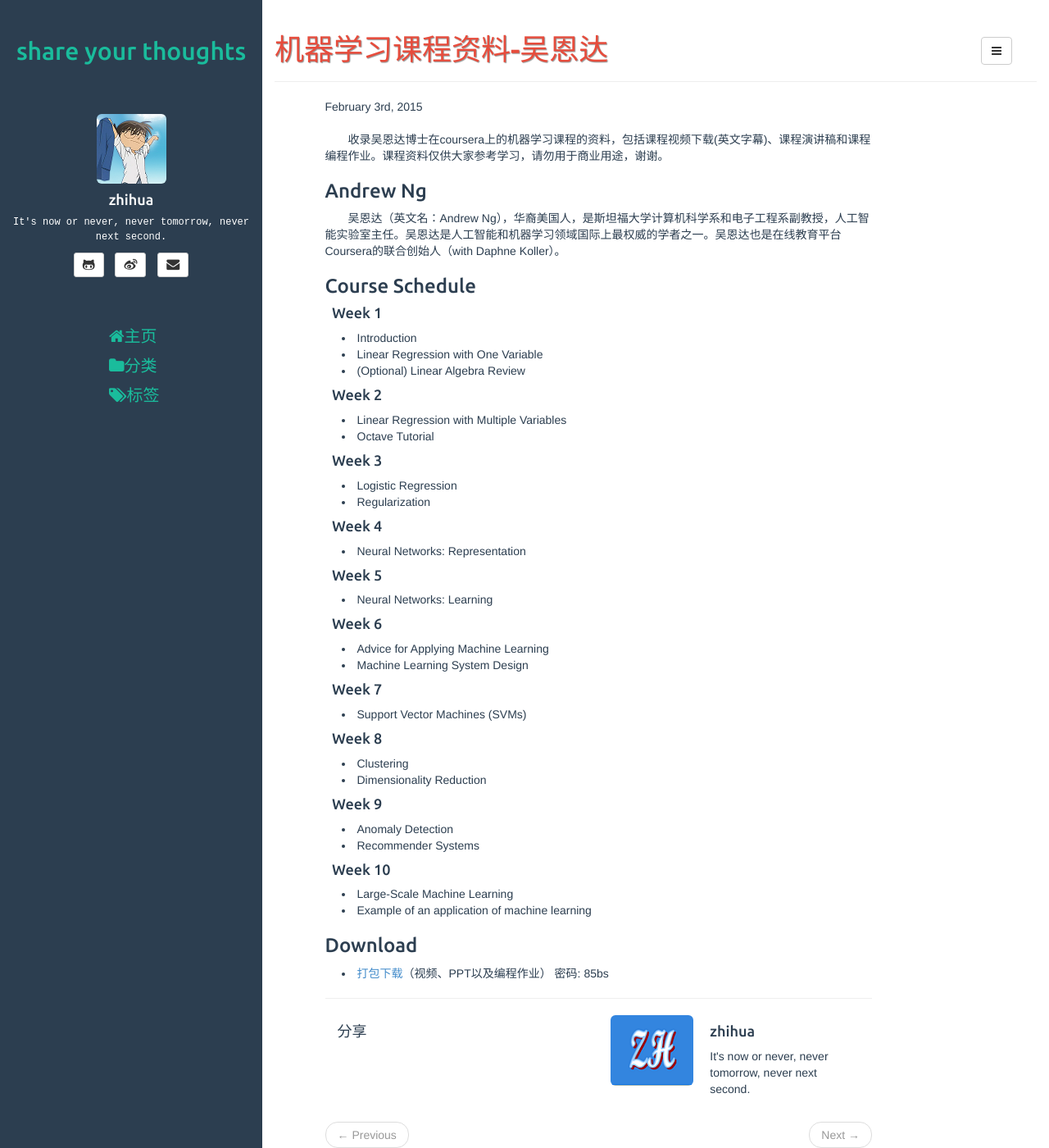
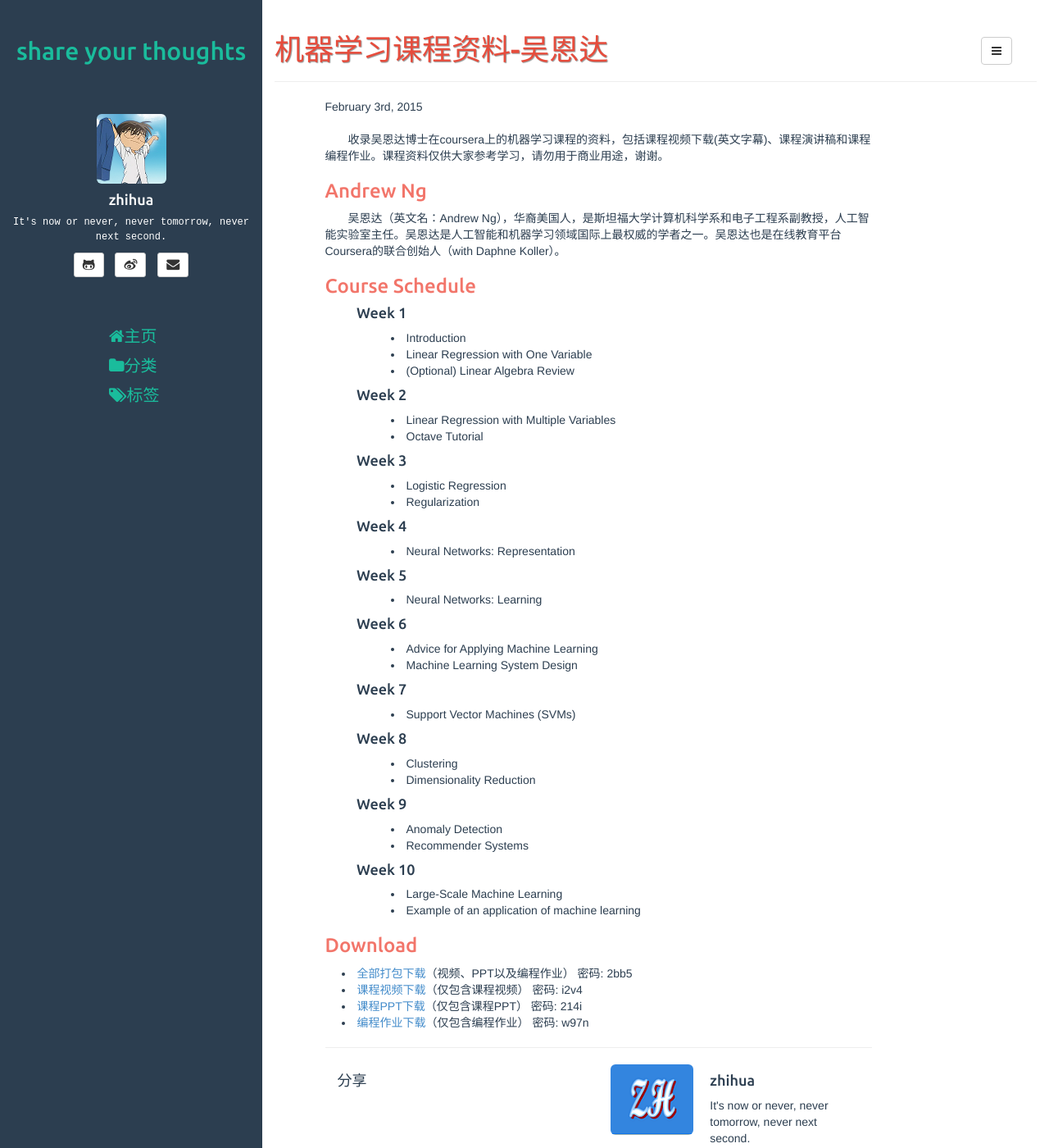
Before and after one commit to zhihuawon/zhihuawon.github.io, a Jekyll site: the page built from _posts/2015-2-3-Machine-Learning-Andrew-Ng.md, in a window 1280 px wide and 1400 px high. Shown: the whole window at 82% size. Built offline with Jekyll 4.4.1, drawn with Linux system fonts in a browser that asks for light colours; comment, search, counter and statistics services are not loaded.

Commit message:
modified the link address

```diff
--- a/_posts/2015-2-3-Machine-Learning-Andrew-Ng.md
+++ b/_posts/2015-2-3-Machine-Learning-Andrew-Ng.md
@@ -6,58 +6,42 @@
 description: 收录吴恩达博士在coursera上的机器学习课程的资料，包括课程视频下载(英文字幕)、课程演讲稿和课程编程作业。课程资料仅供大家参考学习，请勿用于商业用途，谢谢。
 ---
 <p>收录吴恩达博士在coursera上的机器学习课程的资料，包括课程视频下载(英文字幕)、课程演讲稿和课程编程作业。课程资料仅供大家参考学习，请勿用于商业用途，谢谢。</p>
-<h3>Andrew Ng</h3>
+<div id="div4"><h3>Andrew Ng</h3></div>
 <p>吴恩达（英文名：Andrew Ng），华裔美国人，是斯坦福大学计算机科学系和电子工程系副教授，人工智能实验室主任。吴恩达是人工智能和机器学习领域国际上最权威的学者之一。吴恩达也是在线教育平台Coursera的联合创始人（with Daphne Koller）。</p>
-<h3>Course Schedule</h3>
+<div id="div4"><h3>Course Schedule</h3>
 <h4>&nbsp;&nbsp;Week 1</h4>
-<div id="div4">
 	<li>Introduction</li>
 	<li>Linear Regression with One Variable</li>
 	<li>(Optional) Linear Algebra Review</li>
-</div>
 <h4>&nbsp;&nbsp;Week 2</h4>
-<div id="div4">
 	<li>Linear Regression with Multiple Variables</li>
 	<li>Octave Tutorial</li>
-</div>
 <h4>&nbsp;&nbsp;Week 3</h4>
-<div id="div4">
 	<li>Logistic Regression</li>
 	<li>Regularization</li>
-</div>
 <h4>&nbsp;&nbsp;Week 4</h4>
-<div id="div4">
 	<li>Neural Networks: Representation</li>
-</div>
 <h4>&nbsp;&nbsp;Week 5</h4>
-<div id="div4">
 	<li>Neural Networks: Learning</li>
-</div>
 <h4>&nbsp;&nbsp;Week 6</h4>
-<div id="div4">
 	<li>Advice for Applying Machine Learning</li>
 	<li>Machine Learning System Design</li>
-</div>
 <h4>&nbsp;&nbsp;Week 7</h4>
-<div id="div4">
 	<li>Support Vector Machines (SVMs)</li>
-</div>
 <h4>&nbsp;&nbsp;Week 8</h4>
-<div id="div4">
 	<li>Clustering</li>
 	<li>Dimensionality Reduction</li>
-</div>
 <h4>&nbsp;&nbsp;Week 9</h4>
-<div id="div4">
 	<li>Anomaly Detection</li>
 	<li>Recommender Systems</li>
-</div>
 <h4>&nbsp;&nbsp;Week 10</h4>
-<div id="div4">
 	<li>Large-Scale Machine Learning</li>
 	<li>Example of an application of machine learning</li>
 </div>
-<h3>Download</h3>
-<div id="div4">
-	<li><a href="http://pan.baidu.com/s/1eQ5uIGy" target="_blank"> 打包下载</a>（视频、PPT以及编程作业） 密码: 85bs</li>
+<div id="div4"><h3>Download</h3></div>
+<div id="div5">
+	<li><a href="http://pan.baidu.com/s/1kTmTFBh" target="_blank"> 全部打包下载</a>（视频、PPT以及编程作业） 密码: 2bb5</li>
+	<li><a href="http://pan.baidu.com/s/1qWzAFgC" target="_blank"> 课程视频下载</a>（仅包含课程视频） 密码: i2v4</li>
+	<li><a href="http://pan.baidu.com/s/1kTyyUBP" target="_blank"> 课程PPT下载</a>（仅包含课程PPT） 密码: 214i</li>
+	<li><a href="http://pan.baidu.com/s/1dDvnvMh" target="_blank"> 编程作业下载</a>（仅包含编程作业） 密码: w97n</li>
 </div>
--- a/assets/css/style.css
+++ b/assets/css/style.css
@@ -217,5 +217,14 @@
 	text-indent:2em;
 }
 #div4 li{
+	margin-left:80px;
+}
+#div4 h3{
+	color: #f2756a;
+}
+#div4 h4{
+	margin-left:30px;
+}
+#div5 li{
 	margin-left:20px;
 }
```
